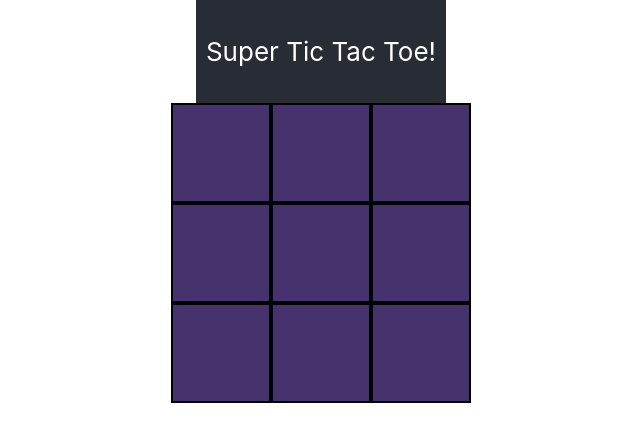
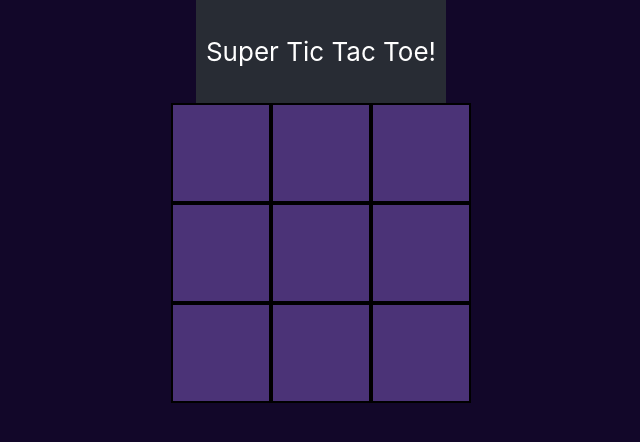
Before and after one commit to ChazWinterYT/SuperTicTacToe, a React (Create React App) app in the folder frontend/: page / in a window 1280 px wide. Shown: the top 442 px of the page, without its empty margins (319-959 px from the left). Built offline with nearby package versions, Linux system fonts and the light colour scheme.

Commit message:
Color scheme changes

```diff
--- a/frontend/src/TicTacToeBoard.css
+++ b/frontend/src/TicTacToeBoard.css
@@ -1,4 +1,14 @@
 /* src/TicTacToeBoard.css */
+
+body {
+    background-color: #120729;
+    margin: 0;
+    padding: 0;
+    height: 100vh;
+    display: flex;
+    justify-content: center;
+    align-items: center;
+  }
 
 .board {
     display: grid;
@@ -14,9 +24,10 @@
   .square {
     width: 100px;
     height: 100px;
-    background-color: #46326d;
+    background-color: #4b3377;
     border: 2px solid #000;
-    font-size: 4em;
+    font-size: 5em;
+    color: #ffffff;
     display: flex;
     justify-content: center;
     align-items: center;
@@ -24,5 +35,5 @@
   }
 
   .square:hover {
-    background-color: #ca79d1;
+    background-color: #9e71a3;
   }
```
